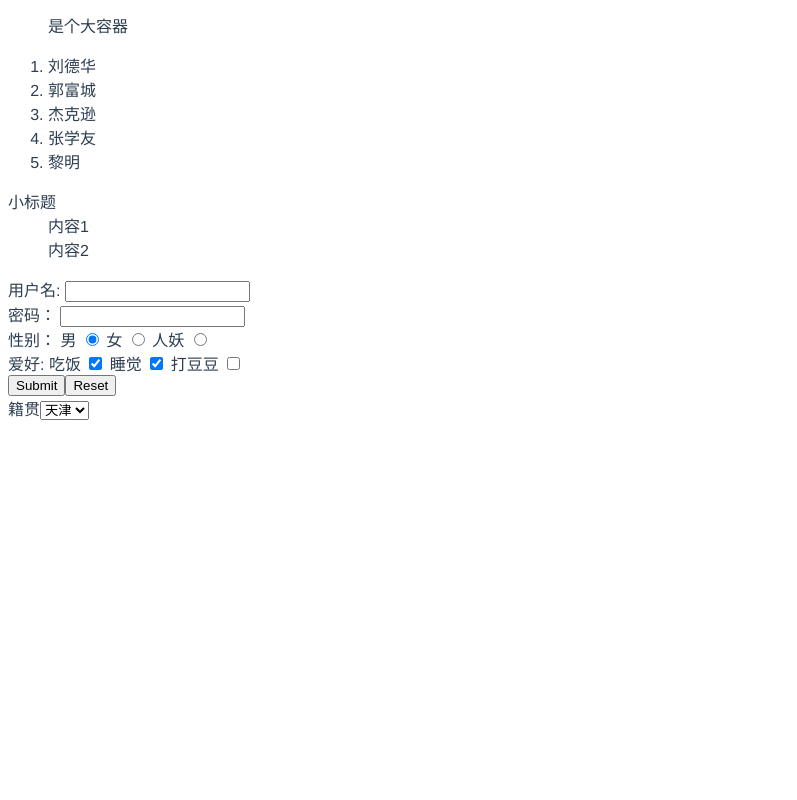
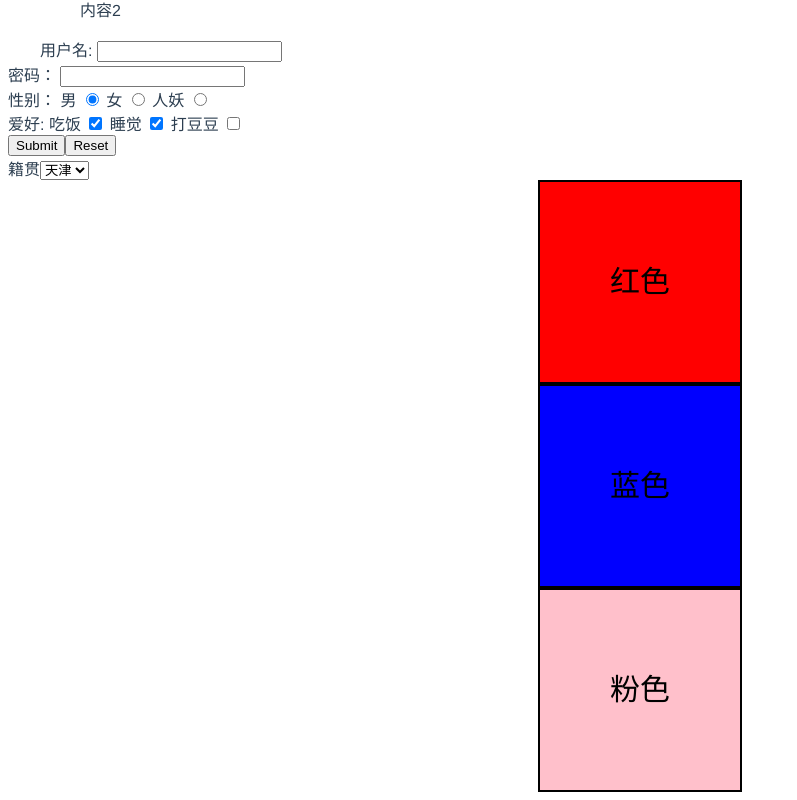
Before and after one commit to Boris-X/t-shop, a Vue app: page /#/ in a window 1280 px wide. Shown: the part 921-1721 px from the top of the page, without its empty margins (0-797 px from the left). Before the commit the page ends 1349 px from the top, so only its background shows below. Built offline with nearby package versions, Linux system fonts and the light colour scheme.

Commit message:
practice

```diff
--- a/src/views/Home.vue
+++ b/src/views/Home.vue
@@ -7,8 +7,10 @@
     <span>另外一行</span>
     <div class="pic">
       <a href="http://www.baidu.com"
-        ><img src="../assets/img/1.jpg" alt="" title="我是hunter"
+        ><img src="../assets/5322affb9ad6c.png" alt="" title="我是hunter" width="60" height="40"
       /></a>
+      <img src="../assets/cad.static.0bfb6a6d0adf4f3b1c28c0c90248b18b.svg" alt="" title="我是hunter" width="60" height="40"
+      />
     </div>
     <a href="http://www.baidu.com" style="text-decoration: none">网络链接</a>
 
@@ -94,8 +96,17 @@
     <option selected="selected">天津</option>
     <option >火星</option>
   </select>
+  </div>
 
+  <div class="three">
+    <div class="one">红色</div>
+    <div class="two">蓝色</div>
+    <div id="thr">粉色</div>
   </div>
+
+
+
+
 </template>
 
 
@@ -142,6 +153,9 @@ computed(() => {
   padding: 0;
   margin: 0;
 } */
+.home {
+  text-indent: 2em;
+}
 .test {
   font-size: 16px;
   color: red;
@@ -150,4 +164,23 @@ computed(() => {
 .pic {
   text-align: center;
 }
+.three div {
+  height: 200px;
+  width: 200px;
+  margin: 0 auto;
+  border: 2px solid black;
+  line-height: 200px;
+  text-align: center;
+  color: black;
+  font-size: 30px;
+}
+.one {
+  background-color: red;
+}
+.two {
+  background-color: blue;
+}
+#thr {
+  background-color: pink;
+}
 </style>
```
Also changed, not shown: src/assets/5322affb9ad6c.png (added), src/assets/cad.static.0bfb6a6d0adf4f3b1c28c0c90248b18b.svg (added).
